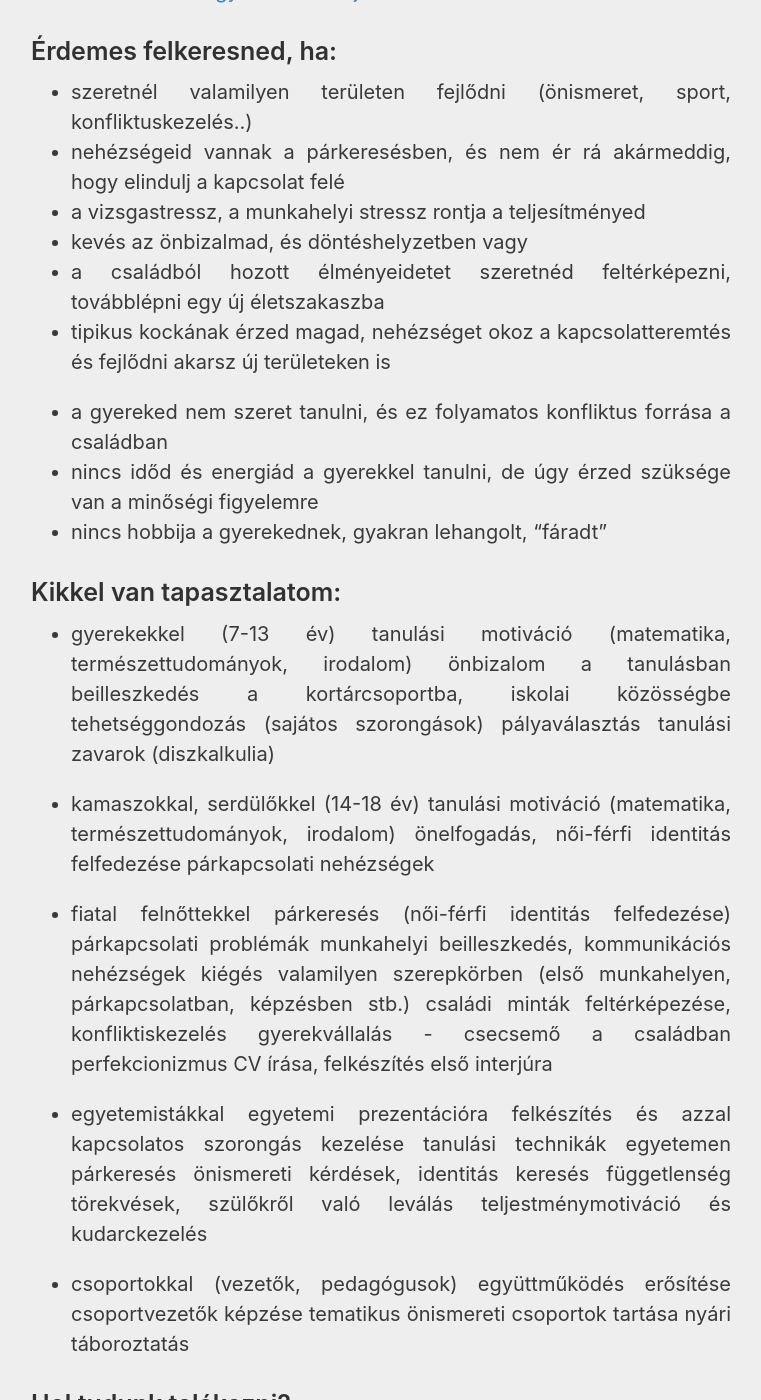
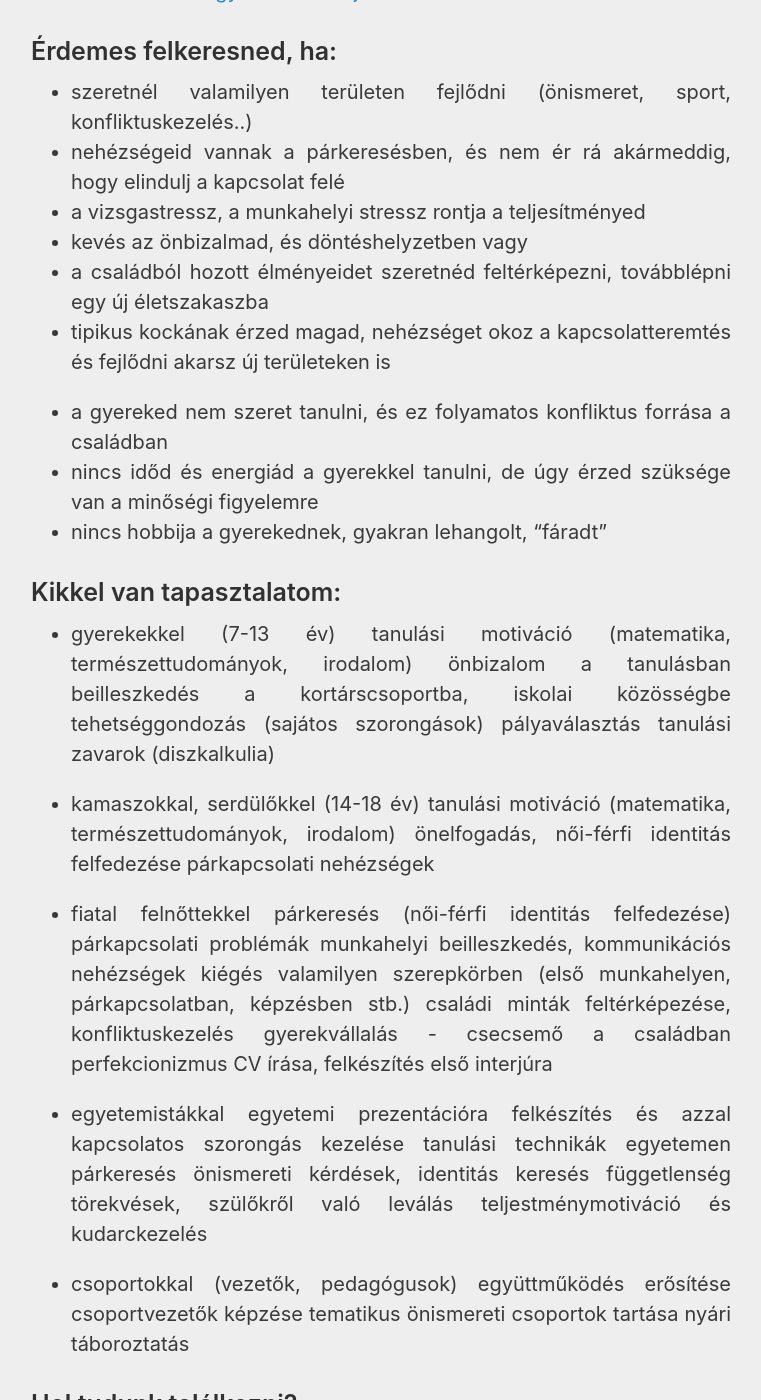
Before and after one commit to kissorsolya/kissorsolya.github.io, a Jekyll site: the page built from index.md, in a window 1280 px wide and 1400 px high, scrolled down 557 px. Shown: the whole window, without its empty margins (259-1020 px from the left). Built offline with Jekyll 4.4.1, drawn with Linux system fonts in a browser that asks for light colours; some of the changed text lies outside the part shown.

```diff
--- a/_includes/about.md
+++ b/_includes/about.md
@@ -15,7 +15,7 @@ Jelenleg fiatal kutatói ösztöndíjasként az MTA KPI Pszichobiológiai kutat
 - nehézségeid vannak a párkeresésben, és nem ér rá akármeddig, hogy elindulj a kapcsolat felé
 - a vizsgastressz, a munkahelyi stressz rontja a teljesítményed
 - kevés az önbizalmad, és döntéshelyzetben vagy
-- a családból hozott élményeidetet szeretnéd feltérképezni, továbblépni egy új életszakaszba
+- a családból hozott élményeidet szeretnéd feltérképezni, továbblépni egy új életszakaszba
 - tipikus kockának érzed magad, nehézséget okoz a kapcsolatteremtés és fejlődni akarsz új területeken is
 
 - a gyereked nem szeret tanulni, és ez folyamatos konfliktus forrása a családban
@@ -30,7 +30,7 @@ Jelenleg fiatal kutatói ösztöndíjasként az MTA KPI Pszichobiológiai kutat
 - gyerekekkel (7-13 év)
 		tanulási motiváció (matematika, természettudományok, irodalom)
 		önbizalom a tanulásban
-		beilleszkedés a kortárcsoportba, iskolai közösségbe
+		beilleszkedés a kortárscsoportba, iskolai közösségbe
 		tehetséggondozás (sajátos szorongások)
 		pályaválasztás
 		tanulási zavarok (diszkalkulia)
@@ -46,7 +46,7 @@ Jelenleg fiatal kutatói ösztöndíjasként az MTA KPI Pszichobiológiai kutat
 		párkapcsolati problémák
 		munkahelyi beilleszkedés, kommunikációs nehézségek
 		kiégés valamilyen szerepkörben (első munkahelyen, párkapcsolatban, képzésben stb.)
-		családi minták feltérképezése, konfliktiskezelés
+		családi minták feltérképezése, konfliktuskezelés
 		gyerekvállalás - csecsemő a családban
 		perfekcionizmus
 		CV írása, felkészítés első interjúra
```
Also changed, not shown: other parts of _includes/about.md (+2 -2 lines).
